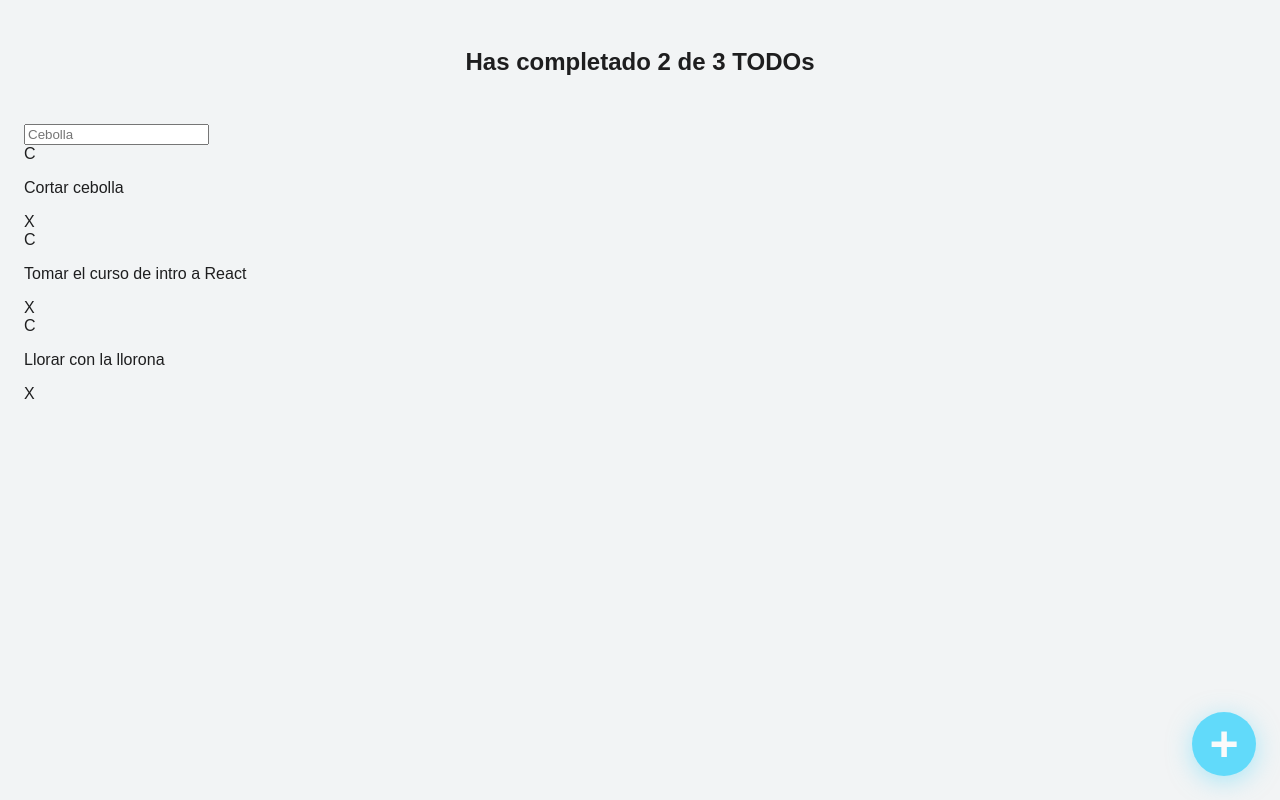
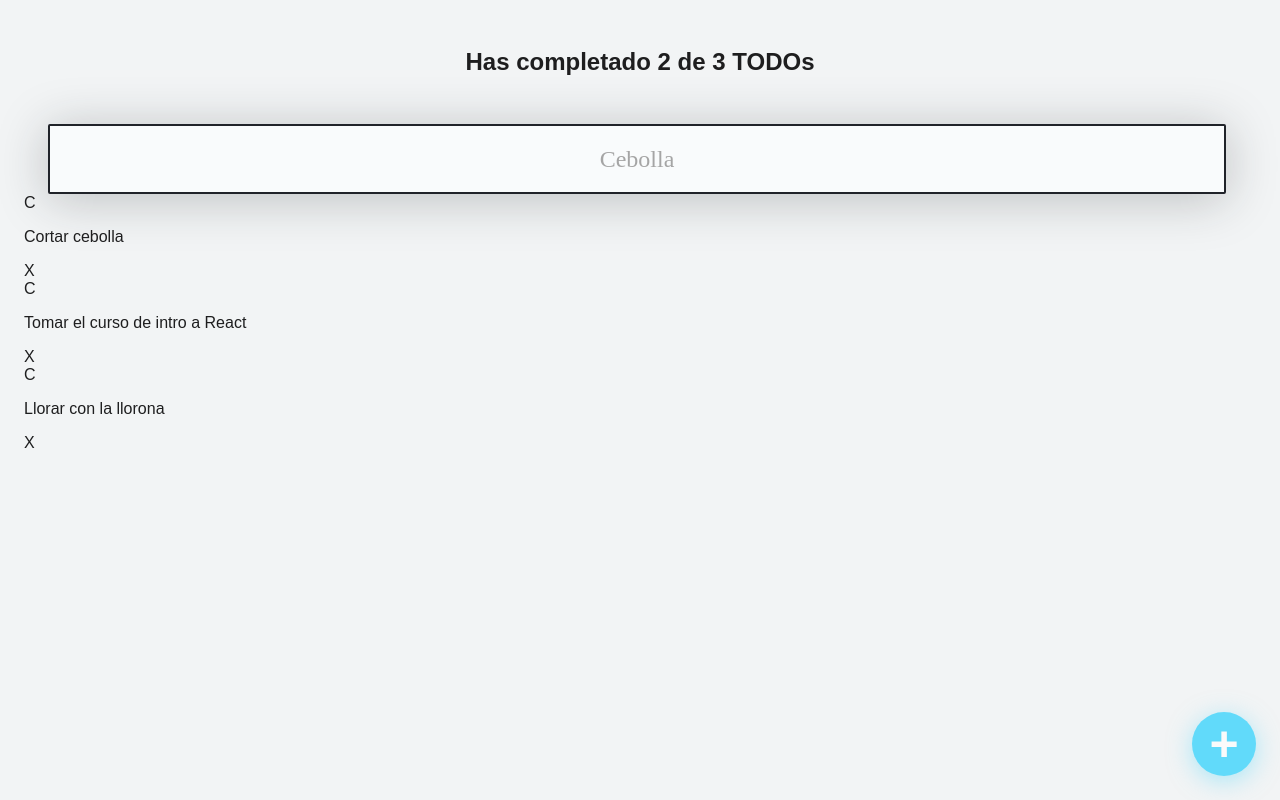
Before and after one commit to santiagobr/todo-machine-app, a React (Create React App) app: page / in a window 1280 px wide. Built offline with nearby package versions, Linux system fonts and the light colour scheme; the HTML template or start-up script is replaced by a standard one.

Commit message:
Styles to TodoSearch

```diff
--- /dev/null
+++ b/src/TodoSearch.css
@@ -0,0 +1,24 @@
+.TodoSearch {
+  background: #F9FBFC;
+  border-radius: 2px;
+  border: 2px solid #202329;
+  margin: 0 24px;
+  height: 64px;
+  width: calc(100% - 62px);
+  font-size: 24px;
+  text-align: center;
+  font-family: 'Montserrat';
+  font-weight: 400;
+  color: #1E1E1F;
+  box-shadow: 0px 5px 50px rgba(32, 35, 41, 0.25);
+}
+
+.TodoSearch::placeholder {
+  color: #A5A5A5;
+  font-family: 'Montserrat';
+  font-weight: 400;
+}
+
+.TodoSearch:focus {
+  outline-color: #61DAFA;
+}
--- a/src/TodoSearch.jsx
+++ b/src/TodoSearch.jsx
@@ -1,8 +1,9 @@
 import React from 'react';
+import './TodoSearch.css';
 
 function TodoSearch() {
   return (
-    <input placeholder="Cebolla" />
+    <input className='TodoSearch' placeholder="Cebolla" />
   );
 }
 
```
